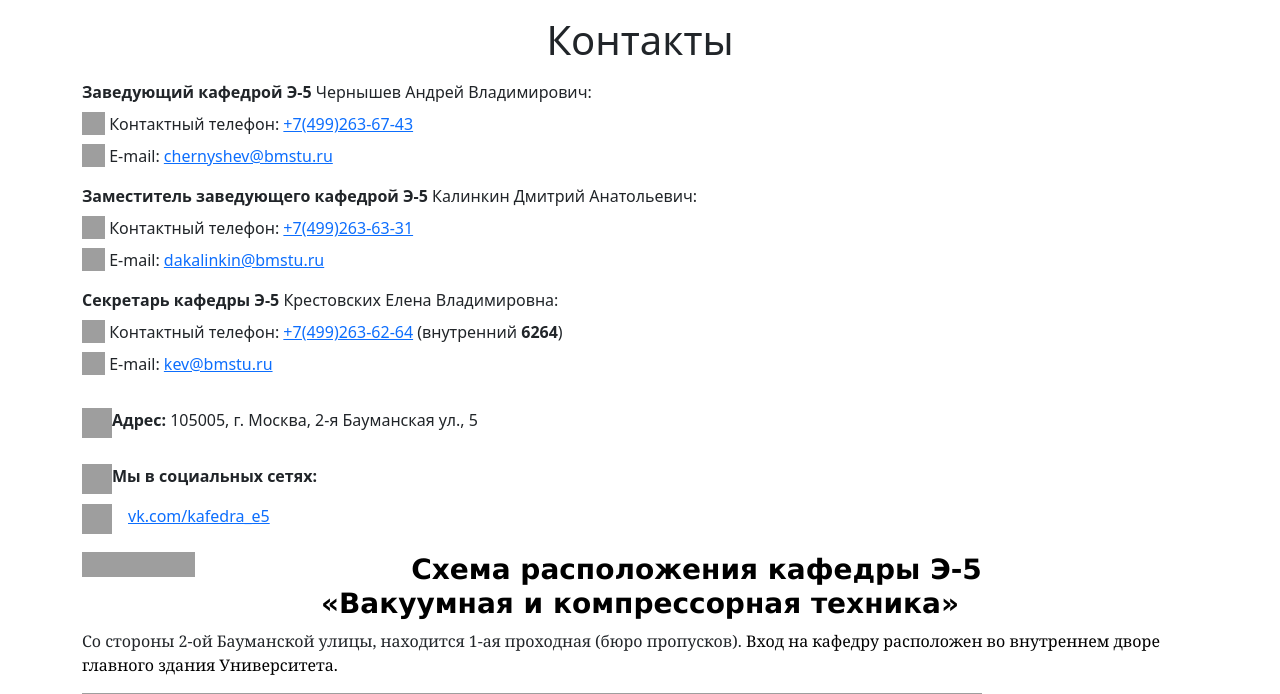
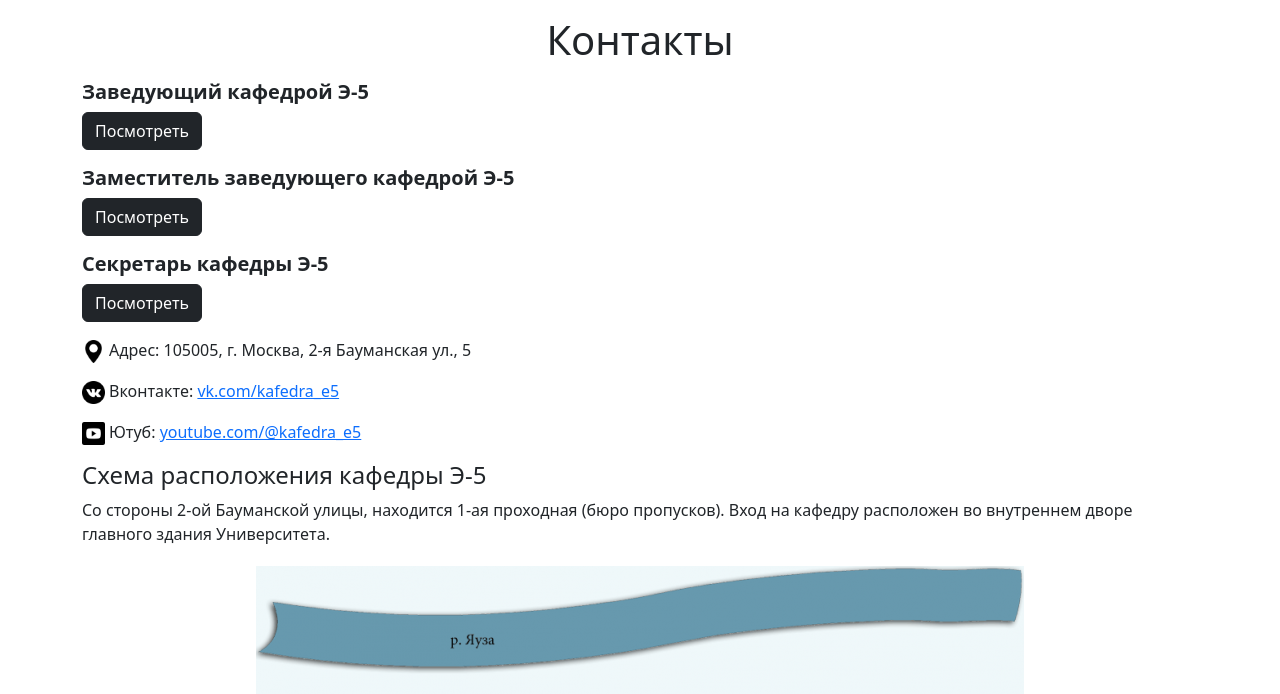
Before and after one commit to pendelbus555/e5-project, a Django app: page /site/contacts/ in a window 1280 px wide. Shown: the part 58-752 px from the top of the page. Run offline with Django 5.2, Linux system fonts and the light colour scheme; parts of the project's set-up code (start-up, migrations or seed data) failed here and were passed over; some libraries are stand-ins or nearby versions; grey boxes are pictures that could not be loaded.

Commit message:
Set up contacts page

```diff
--- a/e5_site/e5_app/templates/e5_app/base.html
+++ b/e5_site/e5_app/templates/e5_app/base.html
@@ -14,7 +14,6 @@
     <link href="{% static 'e5_app/frontend/css/main.css' %}" rel="stylesheet">
     <link rel="shortcut icon" href="{% static 'e5_app/frontend/images/main_icon.png' %}" type="image/x-icon">
     {% block head %}{% endblock %}
-
     <meta charset="UTF-8">
     <title>{% block title %}{% endblock %}</title>
 </head>
@@ -25,7 +24,7 @@
     <div style="min-height: calc(100vh - 134px);">
 
 
-        <nav class="navbar sticky-top navbar-expand-lg bg-light-subtle" data-bs-theme="dark">
+        <nav class="navbar sticky-top navbar-expand-lg bg-light-subtle" style="z-index:1071;" data-bs-theme="dark">
             <div class="container-fluid">
                 <a class="navbar-brand" href="{% url 'index' %}">
                     <img src="{% static 'e5_app/frontend/images/main_icon.png' %}" alt="Кафедра Э-5" width="40"
--- a/e5_site/e5_app/templates/e5_app/contacts.html
+++ b/e5_site/e5_app/templates/e5_app/contacts.html
@@ -1,45 +1,65 @@
 {% extends './base.html' %}
 {% block head %}
 {% load static %}
+<!-- Popovers initialization -->
+<script>
+    document.addEventListener('DOMContentLoaded', function() {
+        var popoverTriggerList = [].slice.call(document.querySelectorAll('[data-bs-toggle="popover"]'));
+        var popoverList = popoverTriggerList.map(function (popoverTriggerEl) {
+            return new bootstrap.Popover(popoverTriggerEl);
+        });
+    });
+</script>
 {% endblock %}
 {% block title %}
 Контакты - Кафедра Э-5
 {% endblock %}
 {% block content %}
+
+
 <div class="container">
     <h1 class="entry-title text-center my-3">Контакты</h1>
 
+    <div class="text-center text-md-start" style="">
+
+     <h5 class="fw-bolder">Заведующий кафедрой Э-5</h5>
+    <button type="button" class="btn btn-dark mb-3" data-bs-trigger='focus' data-bs-toggle="popover" data-bs-placement="bottom" data-bs-title="Чернышев Андрей Владимирович" data-bs-html="true" data-bs-content="
+   <p><img class='me-1' src='{% static 'e5_app/frontend/contacts/phone_icon.png' %}' width='23' height='23'>Телефон: <a href='tel:+74992636743'>+7(499)263-67-43</a></p>
+    <p><img class='me-1' src='{% static 'e5_app/frontend/contacts/mail_icon.png' %}' width='23' height='23'>Почта: <a href='mailto:chernyshev@bmstu.ru'>chernyshev@bmstu.ru</a></p>
+
+">Посмотреть</button>
 
 
-            <p style="margin-top: 0.5em; margin-bottom: 0.5em;"><strong>Заведующий кафедрой Э-5 </strong>Чернышев Андрей Владимирович:</p>
-    <p style="margin-top: 0.5em; margin-bottom: 0.5em;"><img class="" src="https://e5.bmstu.ru/wp-content/uploads/2021/04/phone-150x150.png" alt="" width="23" height="23" align="left">&nbsp;Контактный телефон: <a href="tel:+74992636743">+7(499)263-67-43</a></p>
-    <p style="margin-top: 0.5em; margin-bottom: 1em;"><img loading="lazy" class="" src="https://e5.bmstu.ru/wp-content/uploads/2021/04/new-mail.png" alt="" width="23" height="23" align="left">&nbsp;E-mail: <a href="mailto:chernyshev@bmstu.ru">chernyshev@bmstu.ru</a></p>
-    <p style="margin-top: 0.5em; margin-bottom: 0.5em;"><strong>Заместитель заведующего кафедрой Э-5</strong>&nbsp;Калинкин Дмитрий Анатольевич:</p>
-    <p style="margin-top: 0.5em; margin-bottom: 0.5em;"><img class="" src="https://e5.bmstu.ru/wp-content/uploads/2021/04/phone-150x150.png" alt="" width="23" height="23" align="left">&nbsp;Контактный телефон: <a href="tel:+74992636331">+7(499)263-63-31</a></p>
-    <p style="margin-top: 0.5em; margin-bottom: 1em;"><img loading="lazy" class="" src="https://e5.bmstu.ru/wp-content/uploads/2021/04/new-mail.png" alt="" width="23" height="23" align="left">&nbsp;E-mail: <a href="mailto:dakalinkin@bmstu.ru">dakalinkin@bmstu.ru</a></p>
-    <p style="margin-top: 0.5em; margin-bottom: 0.5em;"><strong>Секретарь кафедры Э-5</strong>&nbsp;Крестовских Елена Владимировна:</p>
-    <p style="margin-top: 0.5em; margin-bottom: 0.5em;"><img class="" src="https://e5.bmstu.ru/wp-content/uploads/2021/04/phone-150x150.png" alt="" width="23" height="23" align="left">&nbsp;Контактный телефон: <a href="tel:+74992636264">+7(499)263-62-64</a> (внутренний <strong>6264</strong>)</p>
-    <p style="margin-top: 0.5em; margin-bottom: 1em;"><img loading="lazy" class="" src="https://e5.bmstu.ru/wp-content/uploads/2021/04/new-mail.png" alt="" width="23" height="23" align="left">&nbsp;E-mail: <a href="mailto:kev@bmstu.ru">kev@bmstu.ru</a></p>
-    <p style="margin-top: 2em; margin-bottom: 1em;"><img loading="lazy" src="https://e5.bmstu.ru/wp-content/uploads/2021/04/local-map.png" alt="" width="30" height="30" align="left"><strong>Адрес:</strong> 105005, г. Москва, 2-я Бауманская ул., 5</p>
-    <p style="margin-top: 2em; margin-bottom: 1em;"><img loading="lazy" src="https://e5.bmstu.ru/wp-content/uploads/2021/04/love-chat.png" alt="" width="30" height="30" align="left"> <strong>Мы в социальных сетях:</strong></p>
-    <p style="margin-top: 1em; margin-bottom: 1.5em;"><a href="https://vk.com/kafedra_e5" target="_blank" rel="noopener noreferrer"><img loading="lazy" class="" src="https://e5.bmstu.ru/wp-content/uploads/socialmedia/vk.png" width="30" height="30" align="left"></a> <a href="https://vk.com/kafedra_e5" target="_blank" rel="noopener noreferrer">vk.com/kafedra_e5</a></p>
-    <p style="margin-top: 1em; margin-bottom: 1.5em;"><a href="https://www.youtube.com/channel/UC2zKy154i-Z01BJgu_bMPBQ" target="_blank" rel="noopener"><img loading="lazy" class="alignnone" src="/wp-content/uploads/2022/06/YouTube_Logo.png" alt="" width="113" height="25" align="left"></a></p>
-    <h3 style="text-align: center;" align="center"><strong><span style="font-family: 'Verdana','sans-serif'; color: black;">Схема расположения кафедры Э-5<br>
-    «Вакуумная и компрессорная техника»</span></strong></h3>
-    <p><span style="font-family: georgia, palatino, serif;">Со стороны 2-ой Бауманской улицы, находится 1-ая проходная (бюро пропусков).&nbsp;<span style="color: #000000; text-align: center;">Вход на кафедру расположен во внутреннем дворе главного здания Университета.</span></span></p>
-    <p><span style="font-family: georgia, palatino, serif;"><span style="color: #000000; text-align: center;"><a href="https://e5.bmstu.ru/wp-content/uploads/2022/10/bmstu-map-e5.jpg" target="_blank" rel="noopener"><img loading="lazy" class="aligncenter wp-image-5463" src="https://e5.bmstu.ru/wp-content/uploads/2022/10/bmstu-map-e5-1024x599.jpg" alt="" width="900" height="526" srcset="https://e5.bmstu.ru/wp-content/uploads/2022/10/bmstu-map-e5-1024x599.jpg 1024w, https://e5.bmstu.ru/wp-content/uploads/2022/10/bmstu-map-e5-300x175.jpg 300w, https://e5.bmstu.ru/wp-content/uploads/2022/10/bmstu-map-e5-768x449.jpg 768w, https://e5.bmstu.ru/wp-content/uploads/2022/10/bmstu-map-e5-1536x898.jpg 1536w, https://e5.bmstu.ru/wp-content/uploads/2022/10/bmstu-map-e5-2048x1197.jpg 2048w" sizes="(max-width: 900px) 100vw, 900px"></a></span></span></p>
-    <p><strong>Через главное здание: </strong> Пройдите памятник Н.Э Бауману по направлению ко входу в здание, расположенному правее арки. Поднимитесь вверх по&nbsp;лестнице&nbsp;на 2 этаж, с лестницы поверните направо, пройдите по длинному коридору до конца. Поверните налево, пройдя мимо читального зала библиотеки, еще один поворот налево и по небольшому проходу выходите на лестницу, на первый этаж и далее во внутренний двор.&nbsp; Ориентируйтесь на стрелу подъемного крана, рядом с ним вход на кафедру.</p>
-    <p><strong>Вокруг главного здания:&nbsp;</strong>Пройдите памятник Н.Э Бауману, далее мимо 2-ой проходной. На углу здания поверните налево. Через 100 метров пройдите через арку, затем налево небольшой подъем. Ориентируйтесь на стрелу подъемного крана, рядом с ним вход на кафедру.</p>
-    <p><a href="https://e5.bmstu.ru/wp-content/uploads/2017/04/kontakts_02.png" target="_blank" rel="noopener"><img loading="lazy" class="aligncenter wp-image-98" src="https://e5.bmstu.ru/wp-content/uploads/2017/04/kontakts_02.png" alt="" width="510" height="542" srcset="https://e5.bmstu.ru/wp-content/uploads/2017/04/kontakts_02.png 940w, https://e5.bmstu.ru/wp-content/uploads/2017/04/kontakts_02-282x300.png 282w, https://e5.bmstu.ru/wp-content/uploads/2017/04/kontakts_02-768x817.png 768w" sizes="(max-width: 510px) 100vw, 510px"></a></p>
-    <h3 style="text-align: center;"><strong>Как пройти пешком от метро «Бауманская»</strong></h3>
-    <p><strong>Вариант&nbsp; 1:&nbsp;</strong>При выходе из метро держитесь левее.&nbsp; Пройдите в сторону улицы Фридриха Энгельса. Перейдите дорогу и двигайтесь по пешеходной улице&nbsp;Ладожская&nbsp; мимо «Макдональдс» к Волховскому переулку. Поверните направо и двигаетесь&nbsp; прямо до конца улицы (пересечение со Старокирочным перулком и 2-ой Бауманской улицей). Пересеките перекресток, далее двигаетесь по левой стороне 2-ой Бауманской улицы порядка 250 метров до 1-ой проходной.<br>
-    <iframe loading="lazy" src="https://yandex.ru/map-widget/v1/?um=constructor%3A5a82c199a0298ad921e1509731d76fc30270b7b8c93b1c8c3a2a5fea1a700aa4&amp;source=constructor" width="100%" height="400" frameborder="0"></iframe></p>
-    <p><strong>Вариант 2:&nbsp;</strong>При выходе из метро поверните направо, через 10 метров будет улица с трамвайными путями (Бауманская улица).&nbsp;По ней налево около 420 метров до Старокирочного переулка. Поверните налево в переулок и двигайтесь до пересечения с Волховским переулком и 2-ой Бауманской улицей. Пересеките перекресток, далее двигаетесь по левой стороне 2-ой Бауманской улицы порядка 250 метров до 1-ой проходной.</p>
-    <div id="attachment_100" style="width: 660px" class="wp-caption aligncenter"><img aria-describedby="caption-attachment-100" loading="lazy" class="wp-image-100" src="https://e5.bmstu.ru/wp-content/uploads/2017/04/kontakts_03.png" alt="" width="650" height="494" srcset="https://e5.bmstu.ru/wp-content/uploads/2017/04/kontakts_03.png 940w, https://e5.bmstu.ru/wp-content/uploads/2017/04/kontakts_03-300x228.png 300w, https://e5.bmstu.ru/wp-content/uploads/2017/04/kontakts_03-768x584.png 768w" sizes="(max-width: 650px) 100vw, 650px"><p id="caption-attachment-100" class="wp-caption-text">Схема расположения учебных корпусов</p></div>
-    <p>&nbsp;</p>
+        <h5 class="fw-bolder">Заместитель заведующего кафедрой Э-5</h5>
+        <button type="button" class="btn btn-dark mb-3" data-bs-trigger='focus' data-bs-toggle="popover" data-bs-placement="bottom" data-bs-title="Калинкин Дмитрий Анатольевич" data-bs-html="true" data-bs-content="
+   <p><img class='me-1' src='{% static 'e5_app/frontend/contacts/phone_icon.png' %}' width='23' height='23'>Телефон: <a href='tel:+74992636331'>+7(499)263-63-31</a></p>
+    <p><img class='me-1' src='{% static 'e5_app/frontend/contacts/mail_icon.png' %}' width='23' height='23'>Почта: <a href='mailto:dakalinkin@bmstu.ru'>dakalinkin@bmstu.ru</a></p>
+
+">Посмотреть</button>
 
 
+        <h5 class="fw-bolder">Секретарь кафедры Э-5</h5>
+        <button type="button" class="btn btn-dark mb-3" data-bs-trigger='focus' data-bs-toggle="popover" data-bs-placement="bottom" data-bs-title="Крестовских Елена Владимировна" data-bs-html="true" data-bs-content="
+   <p><img class='me-1' src='{% static 'e5_app/frontend/contacts/phone_icon.png' %}' width='23' height='23'>Телефон: <a href='tel:+74992636264'>+7(499)263-62-64</a> (внут. 6264)</p>
+    <p><img class='me-1' src='{% static 'e5_app/frontend/contacts/mail_icon.png' %}' width='23' height='23'>Почта: <a href='mailto:kev@bmstu.ru'>kev@bmstu.ru</a></p>
+
+">Посмотреть</button>
+
+    </div>
 
 
+    <p><img class='me-1' src="{% static 'e5_app/frontend/contacts/adress_icon.png' %}" width='23' height='23'>Адрес: <a>105005, г. Москва, 2-я Бауманская ул., 5</a></p>
+    <p><img class='me-1' src="{% static 'e5_app/frontend/contacts/vk_icon.png' %}" width='23' height='23'>Вконтакте: <a href="https://vk.com/kafedra_e5" target="_blank">vk.com/kafedra_e5</a></p>
+    <p><img class='me-1' src="{% static 'e5_app/frontend/contacts/youtube_icon.png' %}" width='23' height='23'>Ютуб: <a href="https://www.youtube.com/@kafedra_e5" target="_blank">youtube.com/@kafedra_e5</a></p>
+
+    <h4>Схема расположения кафедры Э-5</h4>
+    <p>Со стороны 2-ой Бауманской улицы, находится 1-ая проходная (бюро пропусков). Вход на кафедру расположен во внутреннем дворе главного здания Университета.</p>
+    <div class="text-center"><img src="{% static 'e5_app/frontend/contacts/map.png' %}" class="img-fluid my-1"></div>
+    <h4>Путь до кафедры</h4>
+    <p>От памятника следуйте прямо к главному зданию и заходите в двери расположенные в центре. В длинном коридоре идти прямо и выйти во внутренний двор. Во внутреннем дворе идете вниз по лестнице на право и следуйте в проход на улице в другое крыло. После держитесь правее и идете между двумя зданиями, пока не увидите у правого здания вход на кафедру.<p>
+    <div class="text-center"><img src="{% static 'e5_app/frontend/contacts/way.jpg' %}" class="img-fluid my-1"></div>
+    <h4>Путь от м.Бауманская до МГТУ</h4>
+    <p>При выходе из метро держитесь левее. Пройдите в сторону улицы Фридриха Энгельса. Перейдите дорогу и двигайтесь по пешеходной улицеЛадожская мимо «Макдональдс» к Волховскому переулку. Поверните направо и двигаетесь прямо до конца улицы (пересечение со Старокирочным перулком и 2-ой Бауманской улицей). Пересеките перекресток, далее двигаетесь по левой стороне 2-ой Бауманской улицы порядка 250 метров до 1-ой проходной.</p>
+    <iframe loading="lazy" src="https://yandex.ru/map-widget/v1/?um=constructor%3A5a82c199a0298ad921e1509731d76fc30270b7b8c93b1c8c3a2a5fea1a700aa4&amp;source=constructor" width="100%" height="400" class="my-1"></iframe>
 </div>
 {% endblock %}
```
Also changed, not shown: e5_site/e5_app/templates/e5_app/plan.html (+4 -4 lines), e5_site/e5_app/static/e5_app/frontend/contacts/adress_icon.png (added), e5_site/e5_app/static/e5_app/frontend/contacts/map.png (added), e5_site/e5_app/static/e5_app/frontend/contacts/way.jpg (added).
